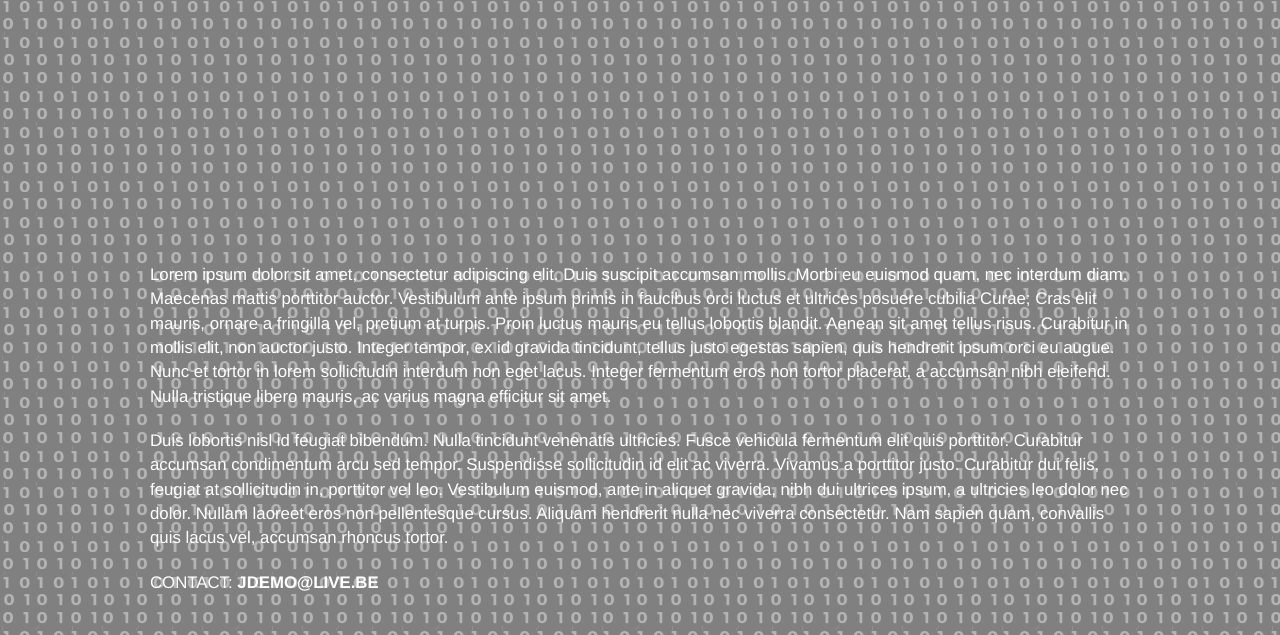
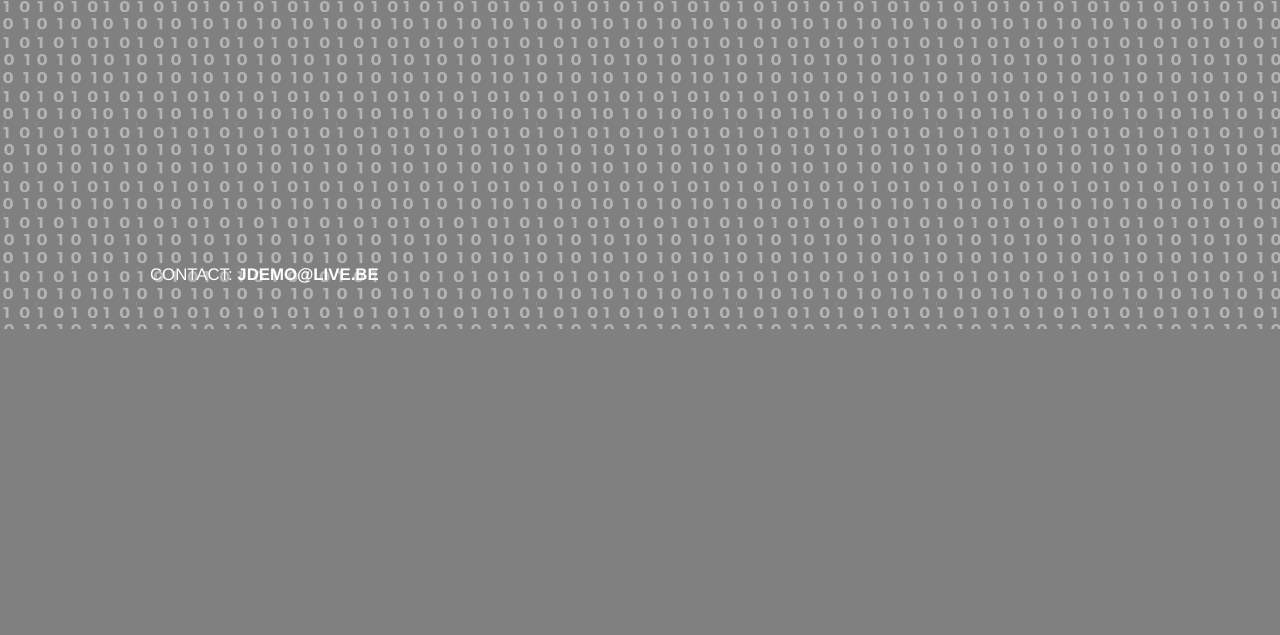
Before and after one commit to DeMoorJasper/DeMoorJasper.github.io, a plain HTML site: page index.html in a window 1280 px wide. Shown: the part 471-1106 px from the top of the page. After the commit the page ends 800 px from the top, so only its background shows below. Drawn offline with nearby package versions, Linux system fonts and the light colour scheme.

Commit message:
Update index.html

```diff
--- a/index.html
+++ b/index.html
@@ -33,24 +33,6 @@
 			</div>
 		</div>
 
-		<div id="about">
-			<p>Lorem ipsum dolor sit amet, consectetur adipiscing elit. Duis suscipit accumsan mollis.
-			Morbi eu euismod quam, nec interdum diam. Maecenas mattis porttitor auctor. Vestibulum ante
-			ipsum primis in faucibus orci luctus et ultrices posuere cubilia Curae; Cras elit mauris, ornare
-			a fringilla vel, pretium at turpis. Proin luctus mauris eu tellus lobortis blandit. Aenean sit amet
-			tellus risus. Curabitur in mollis elit, non auctor justo. Integer tempor, ex id gravida tincidunt,
-			tellus justo egestas sapien, quis hendrerit ipsum orci eu augue. Nunc et tortor in lorem sollicitudin
-			interdum non eget lacus. Integer fermentum eros non tortor placerat, a accumsan nibh eleifend. Nulla
-			tristique libero mauris, ac varius magna efficitur sit amet.</p>
-
-			<p>Duis lobortis nisl id feugiat bibendum. Nulla tincidunt venenatis ultricies. Fusce vehicula fermentum
-			elit quis porttitor. Curabitur accumsan condimentum arcu sed tempor. Suspendisse sollicitudin
-			id elit ac viverra. Vivamus a porttitor justo. Curabitur dui felis, feugiat at sollicitudin in,
-			porttitor vel leo. Vestibulum euismod, ante in aliquet gravida, nibh dui ultrices ipsum, a
-			ultricies leo dolor nec dolor. Nullam laoreet eros non pellentesque cursus. Aliquam hendrerit
-			nulla nec viverra consectetur. Nam sapien quam, convallis quis lacus vel, accumsan rhoncus tortor.</p>
-		</div>
-
 		<div id="contact">
 			<p>CONTACT: <a href="mailto:jdemo@live.be">JDEMO@LIVE.BE</a></p>
 		</div>
```
